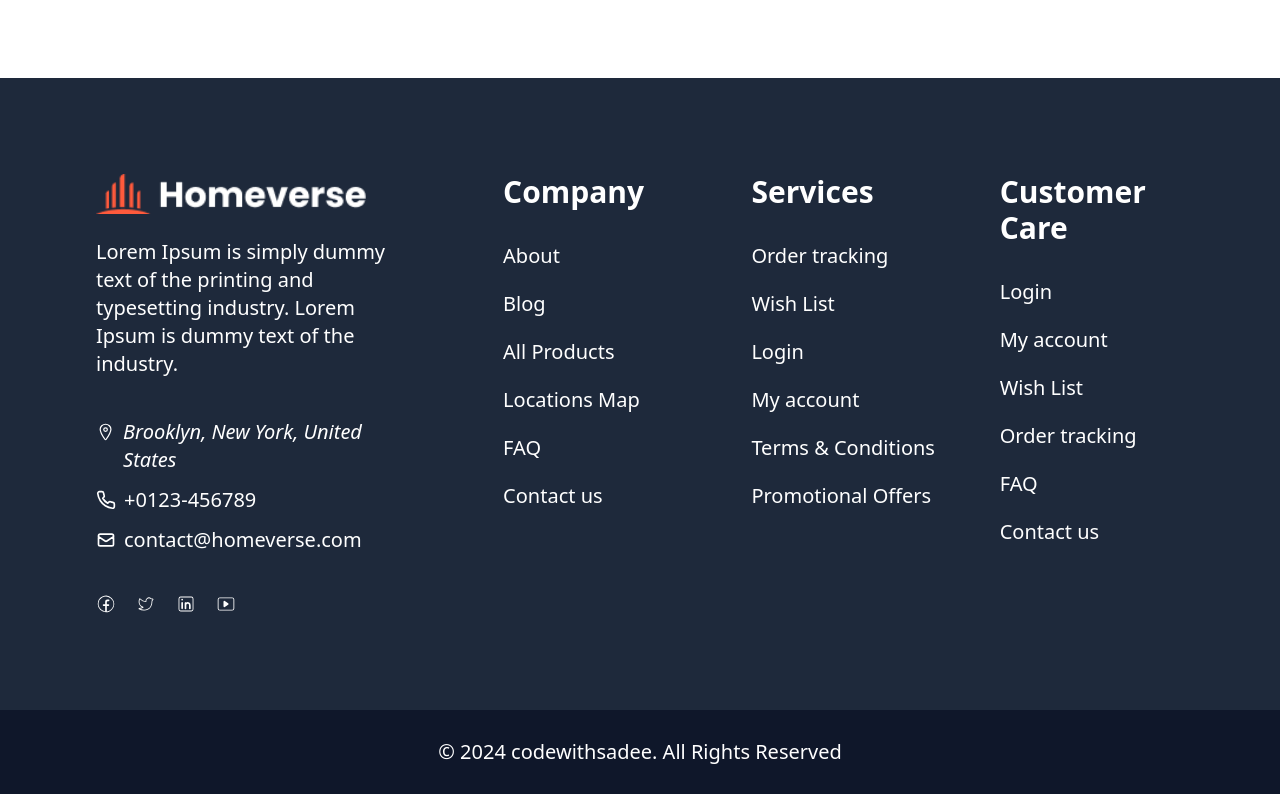
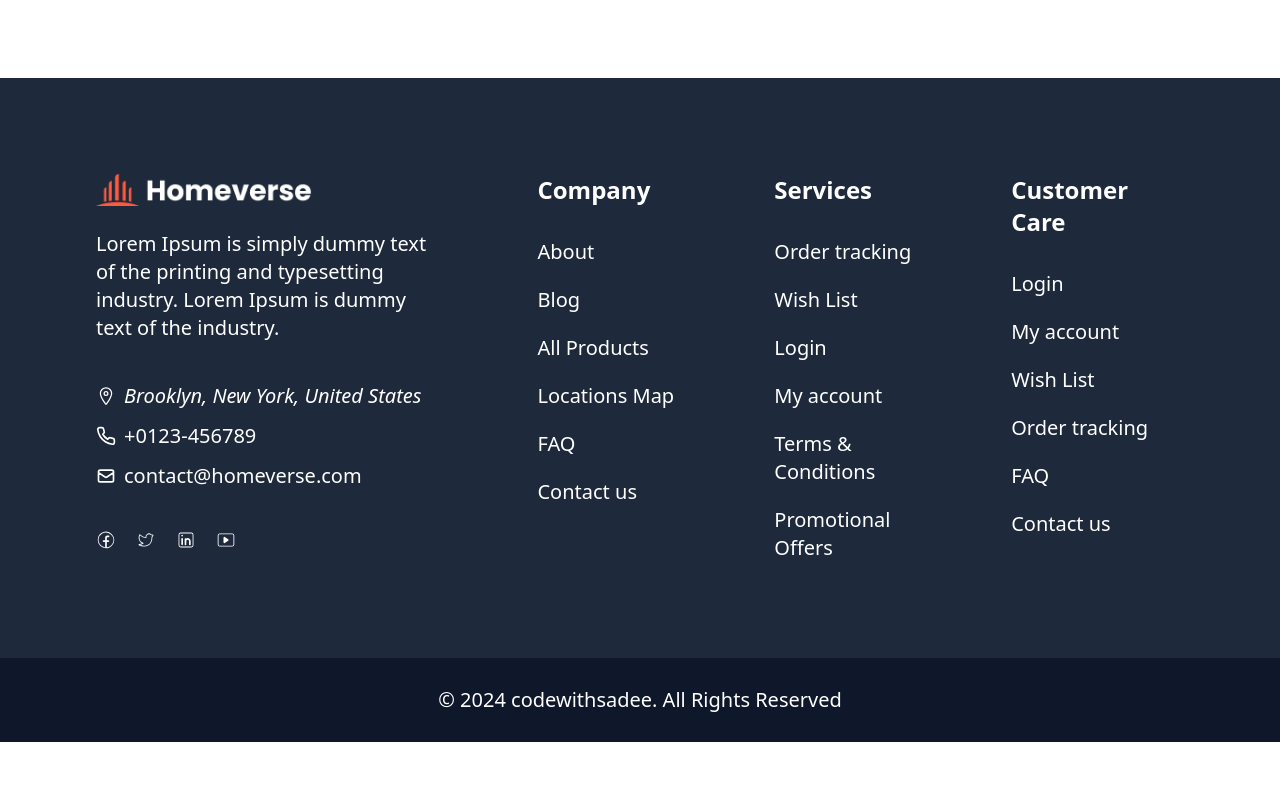
Before and after one commit to Bushra-naeem/real-estate-website, a React (Vite) app: page / in a window 1280 px wide. Shown: the part 5023-5817 px from the top of the page. After the commit the page ends 5765 px from the top, so only its background shows below. Built offline with nearby package versions, Linux system fonts and the light colour scheme.

Commit message:
Update Footer.jsx

```diff
--- a/src/components/Footer.jsx
+++ b/src/components/Footer.jsx
@@ -13,7 +13,7 @@ export default function Footer() {
       <div className='w-full lg:w-1/3 flex flex-col text-sm md:text-base lg:text-xl gap-8 sm:gap-10'>
         <div className=''>
           <a href='' className='mx-auto'>
-            <img src={logolight} alt="Company Logo" className='mb-6 h-10' />
+            <img src={logolight} alt="Company Logo" className='mb-6 h-8' />
           </a>
           <p>Lorem Ipsum is simply dummy text of the printing and typesetting industry. Lorem Ipsum is dummy text of the industry.</p>
         </div>
@@ -44,7 +44,7 @@ export default function Footer() {
       </div>
       <div className='grid grid-cols-1 md:grid-cols-3 gap-16'>
         <div className='flex flex-col gap-8'>
-          <h1 className='text-xl lg:text-3xl font-bold'>Company</h1>
+          <h1 className='text-xl lg:text-2xl font-bold'>Company</h1>
           <p className='flex flex-col gap-5 text-sm md:text-base lg:text-xl'>
             <a href='' className='text-white hover:text-red-500'>About</a>
             <a href='' className='text-white hover:text-red-500'>Blog</a>
@@ -55,7 +55,7 @@ export default function Footer() {
           </p>
         </div>
         <div className='flex flex-col gap-8'>
-          <h1 className='text-xl lg:text-3xl font-bold'>Services</h1>
+          <h1 className='text-xl lg:text-2xl font-bold'>Services</h1>
           <p className='flex flex-col gap-5 text-sm md:text-base lg:text-xl'>
             <a href='' className='text-white hover:text-red-500'>Order tracking</a>
             <a href='' className='text-white hover:text-red-500'>Wish List</a>
@@ -66,7 +66,7 @@ export default function Footer() {
           </p>
         </div>
         <div className='flex flex-col gap-8'>
-          <h1 className='text-xl lg:text-3xl font-bold'>Customer Care</h1>
+          <h1 className='text-xl lg:text-2xl font-bold'>Customer Care</h1>
           <p className='flex flex-col gap-5 text-sm md:text-base lg:text-xl'>
             <a href='' className='text-white hover:text-red-500'>Login</a>
             <a href='' className='text-white hover:text-red-500'>My account</a>
```
